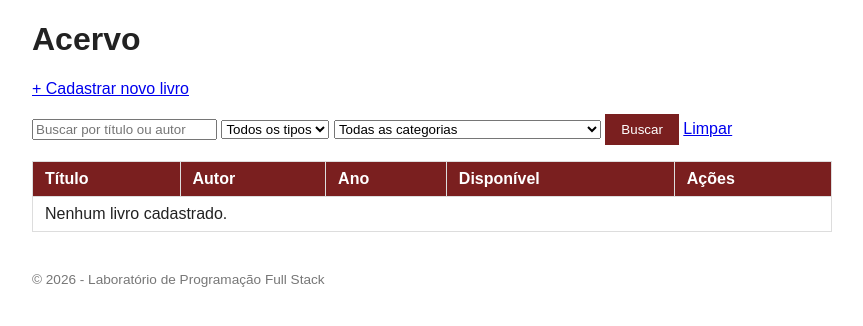
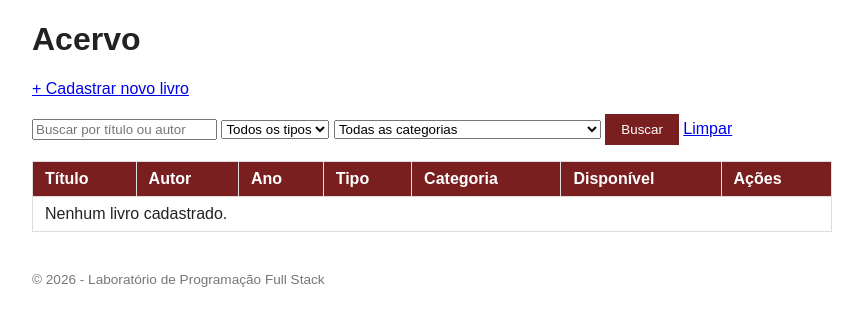
Before and after one commit to vngomes18/p1fullstack, a Django app: page /livros/ in a window 1280 px wide. Shown: the part 68-394 px from the top of the page, without its empty margins (208-1071 px from the left). Run offline with Django 4.2, Linux system fonts and the light colour scheme; data that the repository does not hold is empty.

Commit message:
feat(templates): exibir colunas de tipo e categoria na listagem

```diff
--- a/acervo/templates/acervo/lista.html
+++ b/acervo/templates/acervo/lista.html
@@ -37,6 +37,8 @@
             <th>Título</th>
             <th>Autor</th>
             <th>Ano</th>
+            <th>Tipo</th>
+            <th>Categoria</th>
             <th>Disponível</th>
             <th>Ações</th>
         </tr>
@@ -47,6 +49,8 @@
             <td>{{ livro.titulo }}</td>
             <td>{{ livro.autor }}</td>
             <td>{{ livro.ano }}</td>
+            <td>{{ livro.get_tipo_acervo_display }}</td>
+            <td>{{ livro.get_categoria_display }}</td>
             <td>{% if livro.disponivel %}Sim{% else %}Não{% endif %}</td>
             <td>
                 <a href="{% url 'editar_livro' livro.pk %}">editar</a> |
@@ -55,7 +59,7 @@
         </tr>
         {% empty %}
         <tr>
-            <td colspan="5">Nenhum livro cadastrado.</td>
+            <td colspan="7">Nenhum livro cadastrado.</td>
         </tr>
         {% endfor %}
     </tbody>
```
